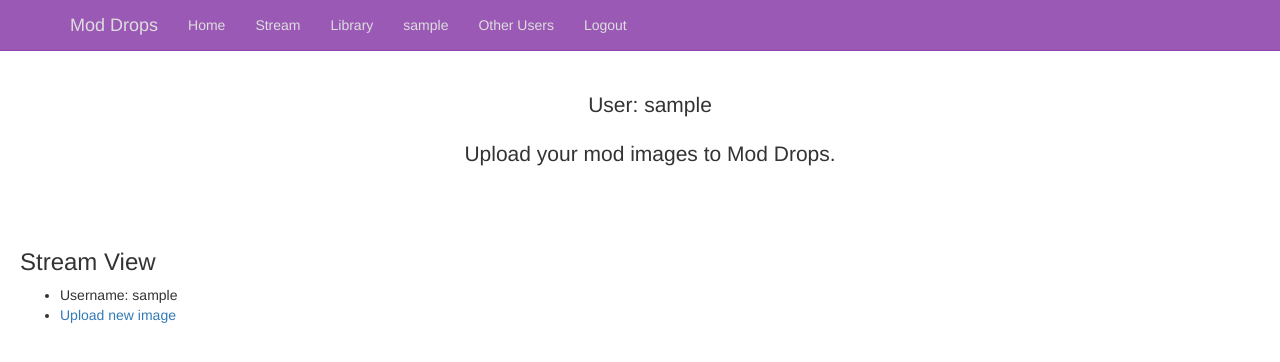
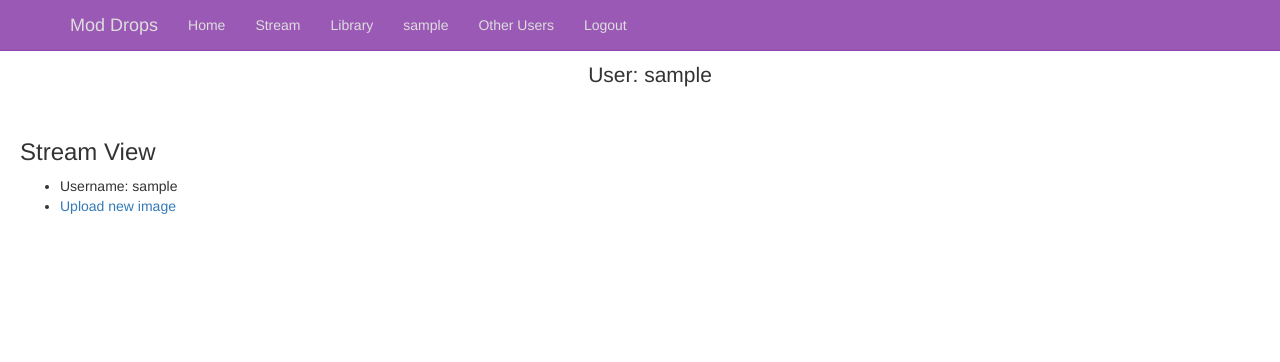
Before and after one commit to henry808/mod_drops, a Django app: page /image/stream/ in a window 1280 px wide. Shown: the top 362 px of the page. Run offline with Django 3.2, Linux system fonts and the light colour scheme; the visitor is signed in with stand-in values (Sample User, id 1); data that the repository does not hold is empty; some libraries are stand-ins or nearby versions.

Commit message:
formatting changes to base template, main page, and profile

```diff
--- a/mod_drops/static/css/mod_drops.css
+++ b/mod_drops/static/css/mod_drops.css
@@ -3,8 +3,9 @@ body {
   padding-left: 20px;
 }
 .mod_drops-template {
-  padding: 40px 15px;
+  padding: 5px 3px;
   text-align: center;
+  margin: 5px 5px;
 }
 
 .navbar-inverse {
--- a/mod_drops/templates/base.html
+++ b/mod_drops/templates/base.html
@@ -58,7 +58,6 @@
                 {% if user.is_authenticated %}
                     <h3 class="lead">User: {{ user.username }}</h3>
                 {% endif %}
-                <p class="lead">Upload your mod images to Mod Drops.</p>
             </div>
         </div>
         {% block body %}
--- a/mod_drops/templates/index.html
+++ b/mod_drops/templates/index.html
@@ -13,6 +13,8 @@
         {% endif %}
     </header>
     <div>
+
+        <p class="lead">Upload your mod images to Mod Drops.</p>
         {% if not user.is_authenticated %}
             <a href="{% url 'registration_register' %}">Join Now!</a>
         {% endif %}
--- a/user_profile/templates/profile.html
+++ b/user_profile/templates/profile.html
@@ -11,7 +11,6 @@
             <li><img class="portrait" src="{% static 'user_profile/images/default_profile_image.png' %}" alt="Profile Image"/></li>
             {% endif %}
             <li>Username: {{ user.username }}</li>
-            {% if user.profile. %}
             <li>First name: {{ user.first_name }}</li>
             <li>Last name: {{ user.last_name }}</li>
             <li>Phone: {{ user.profile.phone }}</li>
```
